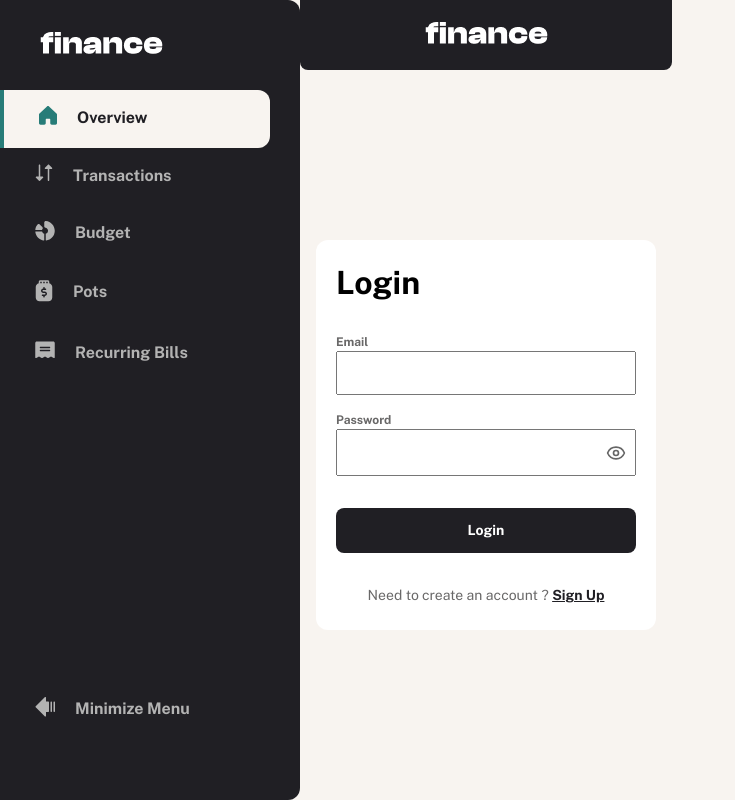
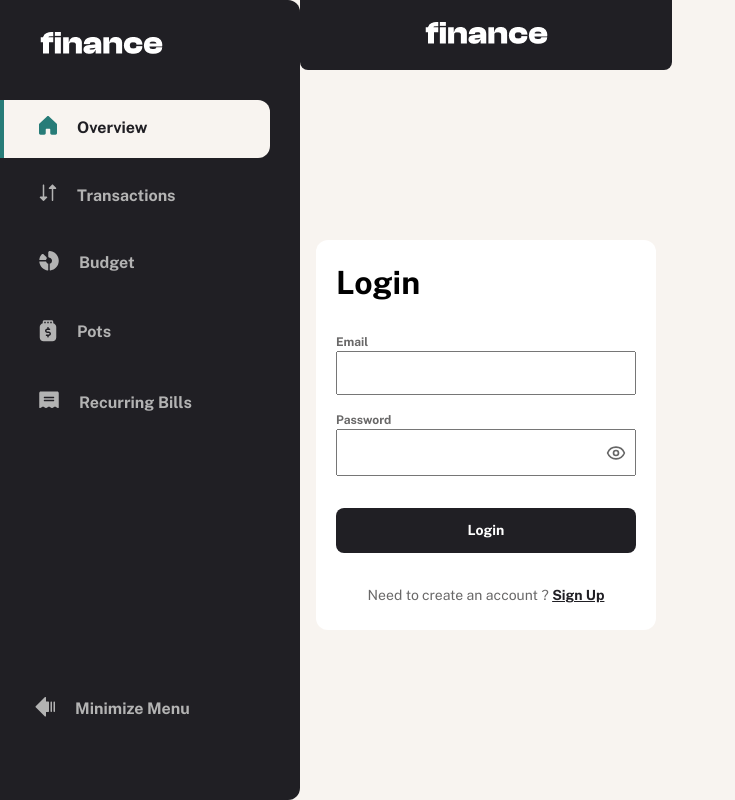
Before and after one commit to MeowB/mountain-finances, a React (Vite) app in the folder finances_frontend/: page / in a window 1280 px wide. Shown: the whole page, without its empty margins (0-735 px from the left). Built offline with nearby package versions, Linux system fonts and the light colour scheme.

Commit message:
hotfix navbar alignement

```diff
--- a/finances_frontend/src/components/NavMenu/NavMenu.scss
+++ b/finances_frontend/src/components/NavMenu/NavMenu.scss
@@ -23,8 +23,11 @@
 			border-radius: 0 12px 12px 0;
 			display: flex;
 			padding: 16px 0;
+			margin-top: 10px;
 			padding-left: 35px;
 			width: 90%;
+			white-space: nowrap;
+			border-left: 4px solid transparent;
 
 			a {
 				display: flex;
@@ -98,7 +101,7 @@
 
 	ul {
 		li {
-			padding-left: 19px;
+			padding-left: 14px;
 
 			img {
 				width: 12px;
--- a/finances_frontend/src/components/NavMenu/NavMenu.tsx
+++ b/finances_frontend/src/components/NavMenu/NavMenu.tsx
@@ -64,7 +64,7 @@ const NavMenu = ({ isMinimized, setIsMinimized }: { isMinimized: boolean, setIsM
 							</svg>
 
 						</div>
-						<span>Recurring Bills </span>
+						<span>Recurring Bills</span>
 					</Link>
 				</li>
 			</ul>
```
